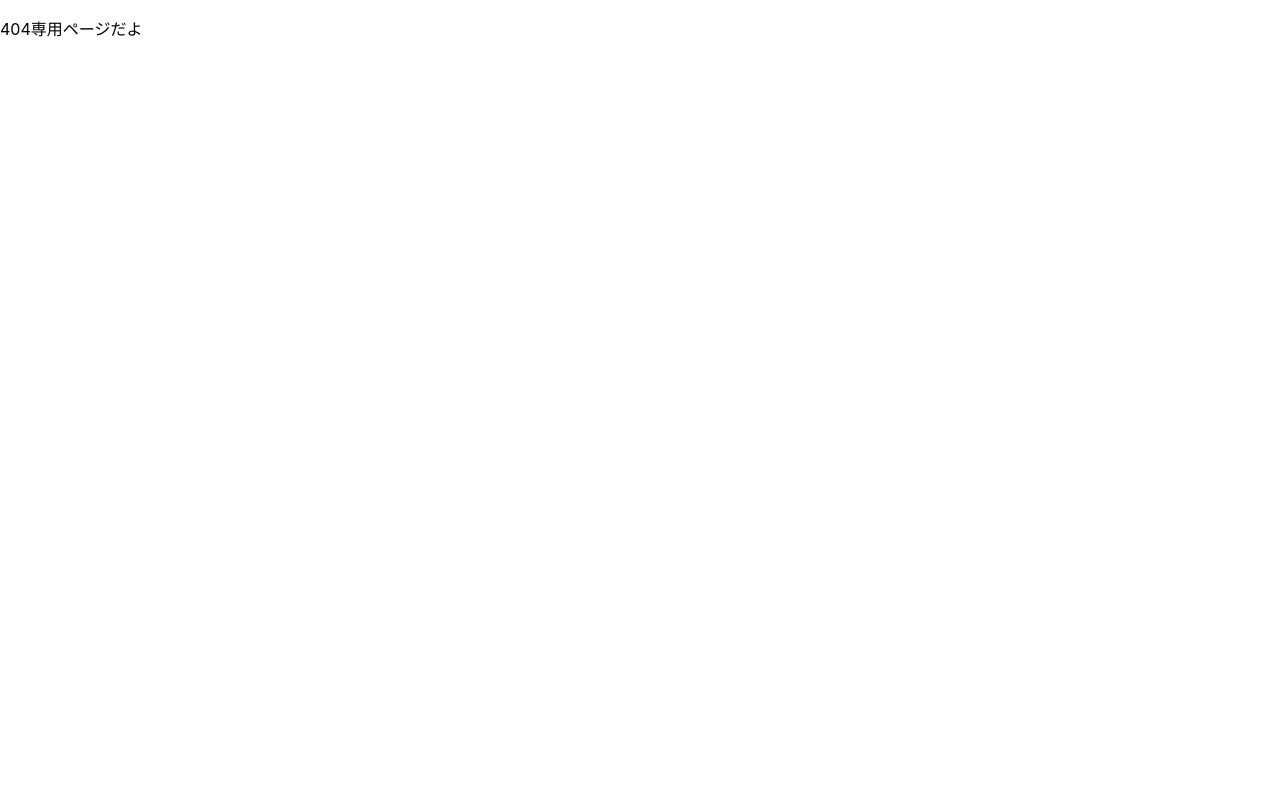
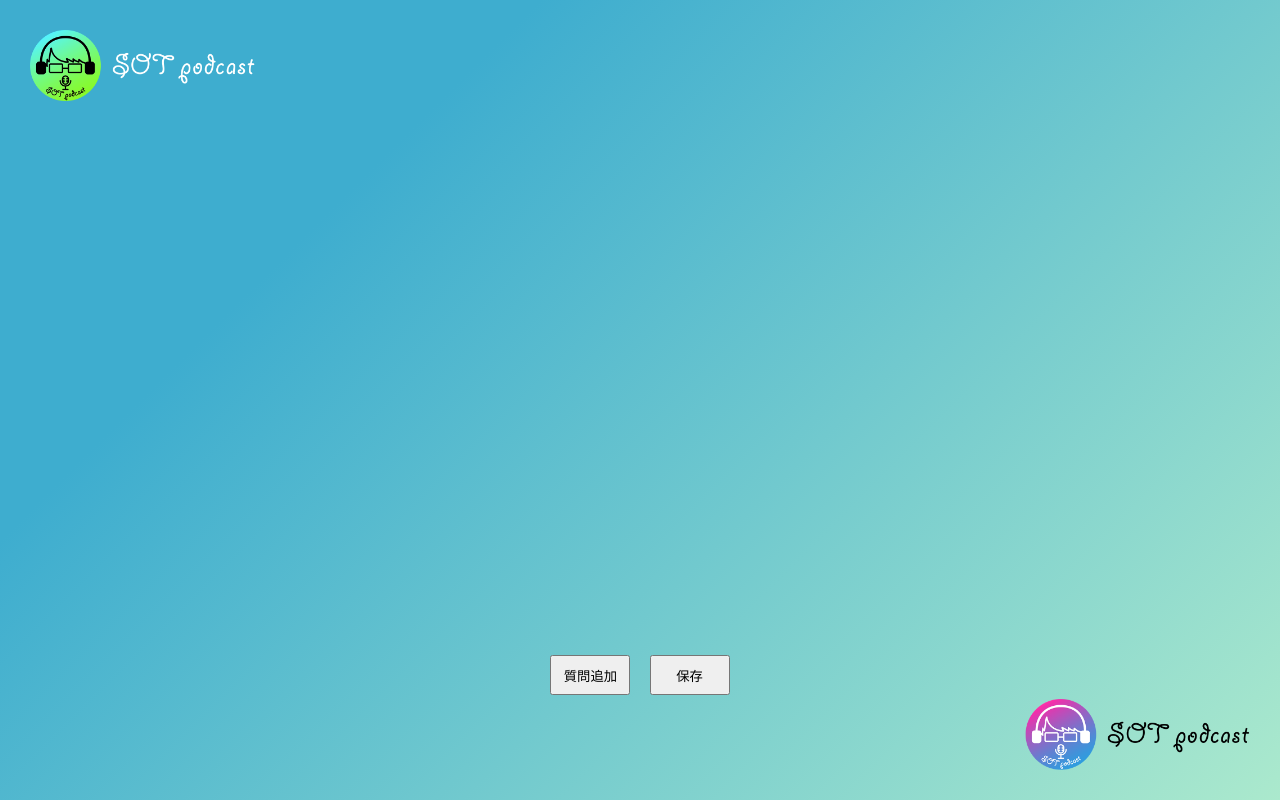
Before and after one commit to nus3/p-next, a Next.js app: page /question/setting in a window 1280 px wide. Before the commit this address had no page. Built offline with nearby package versions, Linux system fonts and the light colour scheme.

Commit message:
:sparkles: Add question page.

```diff
--- a/src/components/organisms/forms/QuestionForm/index.tsx
+++ b/src/components/organisms/forms/QuestionForm/index.tsx
@@ -17,10 +17,12 @@ export type QuestionFormValues = {
 
 export type QuestionFormPresenterProps = {
   onSubmit: (values: QuestionFormValues) => void
+  onSelect: (question?: string) => void
 }
 
 export const QuestionFormPresenter = ({
   onSubmit,
+  onSelect,
 }: QuestionFormPresenterProps): JSX.Element => {
   const {
     register,
@@ -42,6 +44,7 @@ export const QuestionFormPresenter = ({
               name={`questions[${i}].text`}
               ref={register()}
               placeholder="text"
+              defaultValue={f.text}
             />
             <button
               className={styles['btn']}
@@ -52,12 +55,22 @@ export const QuestionFormPresenter = ({
             >
               削除
             </button>
+            <button
+              className={styles['btn']}
+              type="button"
+              onClick={() => {
+                onSelect(f.text)
+              }}
+            >
+              選択
+            </button>
           </div>
         ))}
       </div>
       <footer>
         <button
           className={styles['footer-btn']}
+          type="button"
           onClick={() => {
             append({ text: '' })
           }}
@@ -74,12 +87,14 @@ export const QuestionFormPresenter = ({
 
 export type QuestionFormContainerProps = {
   onSubmit: (values: QuestionFormValues) => void
+  onSelect: QuestionFormPresenterProps['onSelect']
   formValues?: QuestionFormValues
 }
 
 export const QuestionFormContainer = ({
   onSubmit,
   formValues,
+  onSelect,
 }: QuestionFormContainerProps): JSX.Element => {
   const { reset } = useFormContext<QuestionFormValues>()
 
@@ -87,23 +102,33 @@ export const QuestionFormContainer = ({
     reset(formValues)
   }, [formValues])
 
-  return <QuestionFormPresenter onSubmit={onSubmit} />
+  return <QuestionFormPresenter onSubmit={onSubmit} onSelect={onSelect} />
 }
 
 export type QuestionFormProps = {
   onSubmit: (values: QuestionFormValues) => void
+  onSelect: QuestionFormPresenterProps['onSelect']
   formValues?: QuestionFormValues
 }
 
 export const QuestionForm = ({
   onSubmit,
+  onSelect,
   formValues,
 }: QuestionFormProps): JSX.Element => {
-  const methods = useForm<QuestionFormValues>()
+  const methods = useForm<QuestionFormValues>({
+    defaultValues: {
+      questions: formValues.questions,
+    },
+  })
 
   return (
     <FormProvider {...methods}>
-      <QuestionFormContainer onSubmit={onSubmit} formValues={formValues} />
+      <QuestionFormContainer
+        onSubmit={onSubmit}
+        onSelect={onSelect}
+        formValues={formValues}
+      />
     </FormProvider>
   )
 }
--- a/src/components/organisms/forms/QuestionForm/style.module.scss
+++ b/src/components/organisms/forms/QuestionForm/style.module.scss
@@ -20,6 +20,7 @@
       .btn {
         width: 45px;
         height: 36px;
+        margin: 0 0.4rem;
       }
     }
   }
--- /dev/null
+++ b/src/hooks/store/useQuestionStore.tsx
@@ -0,0 +1,32 @@
+import { useDispatch, useSelector } from 'react-redux'
+import { RootState } from 'store'
+import { questionSlice } from 'store/question'
+import {
+  QuestionState,
+  SelectCurrentQuestionsPayload,
+  UpdateQuestionsPayload,
+} from 'store/question/types'
+
+export interface UseQuestionStore {
+  question: QuestionState
+  update: (payload: UpdateQuestionsPayload) => void
+  selectCurrentQuestion: (payload: SelectCurrentQuestionsPayload) => void
+}
+
+export const useQuestionStore = (): UseQuestionStore => {
+  const dispatch = useDispatch()
+  const question = useSelector((state: RootState) => state.question)
+
+  const update = (payload: UpdateQuestionsPayload) => {
+    dispatch(questionSlice.actions.update(payload))
+  }
+  const selectCurrentQuestion = (payload: SelectCurrentQuestionsPayload) => {
+    dispatch(questionSlice.actions.selectCurrentQuestion(payload))
+  }
+
+  return {
+    question,
+    update,
+    selectCurrentQuestion,
+  }
+}
--- /dev/null
+++ b/src/pages/question/index.tsx
@@ -0,0 +1,26 @@
+import { QuestionTemplate } from 'components/templates/Question'
+import { useQuestionStore } from 'hooks/store/useQuestionStore'
+import { NextPage } from 'next'
+import { useEffect, useState } from 'react'
+
+const QuestionPage: NextPage = () => {
+  const { question } = useQuestionStore()
+
+  const [currentQuestions, setCurrentQuestions] = useState<string | undefined>(
+    question.currentQuestion
+  )
+
+  useEffect(() => {
+    setCurrentQuestions(question.currentQuestion)
+  }, [question.currentQuestion])
+
+  return (
+    <QuestionTemplate
+      questionProps={{
+        text: currentQuestions,
+      }}
+    />
+  )
+}
+
+export default QuestionPage
--- /dev/null
+++ b/src/pages/question/setting.tsx
@@ -0,0 +1,47 @@
+import { QuestionFormValues } from 'components/organisms/forms/QuestionForm'
+import { QuestionSetting } from 'components/templates/QuestionSetting'
+import { useQuestionStore } from 'hooks/store/useQuestionStore'
+import { NextPage } from 'next'
+import { useEffect, useState } from 'react'
+
+const QuestionSettingPage: NextPage = () => {
+  const { question, update, selectCurrentQuestion } = useQuestionStore()
+
+  const [currentQuestions, setCurrentQuestions] = useState<string[]>(
+    question.questions
+  )
+
+  useEffect(() => {
+    setCurrentQuestions(question.questions)
+  }, [question])
+
+  const handleSubmit = (v: QuestionFormValues) => {
+    const qs = v.questions.map((q) => {
+      return q.text
+    })
+
+    update(qs)
+  }
+
+  const handleSelect = (v?: string) => {
+    selectCurrentQuestion(v)
+  }
+
+  return (
+    <QuestionSetting
+      questionFormProps={{
+        formValues: {
+          questions: currentQuestions.map((c) => {
+            return {
+              text: c,
+            }
+          }),
+        },
+        onSubmit: handleSubmit,
+        onSelect: handleSelect,
+      }}
+    />
+  )
+}
+
+export default QuestionSettingPage
--- a/src/store/question/index.ts
+++ b/src/store/question/index.ts
@@ -1,8 +1,13 @@
 import { createSlice, PayloadAction } from '@reduxjs/toolkit'
-import { QuestionState, UpdateQuestionsPayload } from 'store/question/types'
+import {
+  QuestionState,
+  UpdateQuestionsPayload,
+  SelectCurrentQuestionsPayload,
+} from 'store/question/types'
 
 export const initialState: QuestionState = {
   questions: [],
+  currentQuestion: undefined,
 }
 
 export const questionSlice = createSlice({
@@ -12,5 +17,11 @@ export const questionSlice = createSlice({
     update(state, action: PayloadAction<UpdateQuestionsPayload>) {
       state.questions = action.payload
     },
+    selectCurrentQuestion(
+      state,
+      action: PayloadAction<SelectCurrentQuestionsPayload>
+    ) {
+      state.currentQuestion = action.payload
+    },
   },
 })
--- a/src/store/question/types.ts
+++ b/src/store/question/types.ts
@@ -1,5 +1,7 @@
 export type QuestionState = {
   questions: string[]
+  currentQuestion?: string
 }
 
 export type UpdateQuestionsPayload = string[]
+export type SelectCurrentQuestionsPayload = string | undefined
```
Also changed, not shown: src/components/organisms/question/Question/index.tsx (+14 -5 lines), 2 other files (tests, documents, lock files or other folders).
